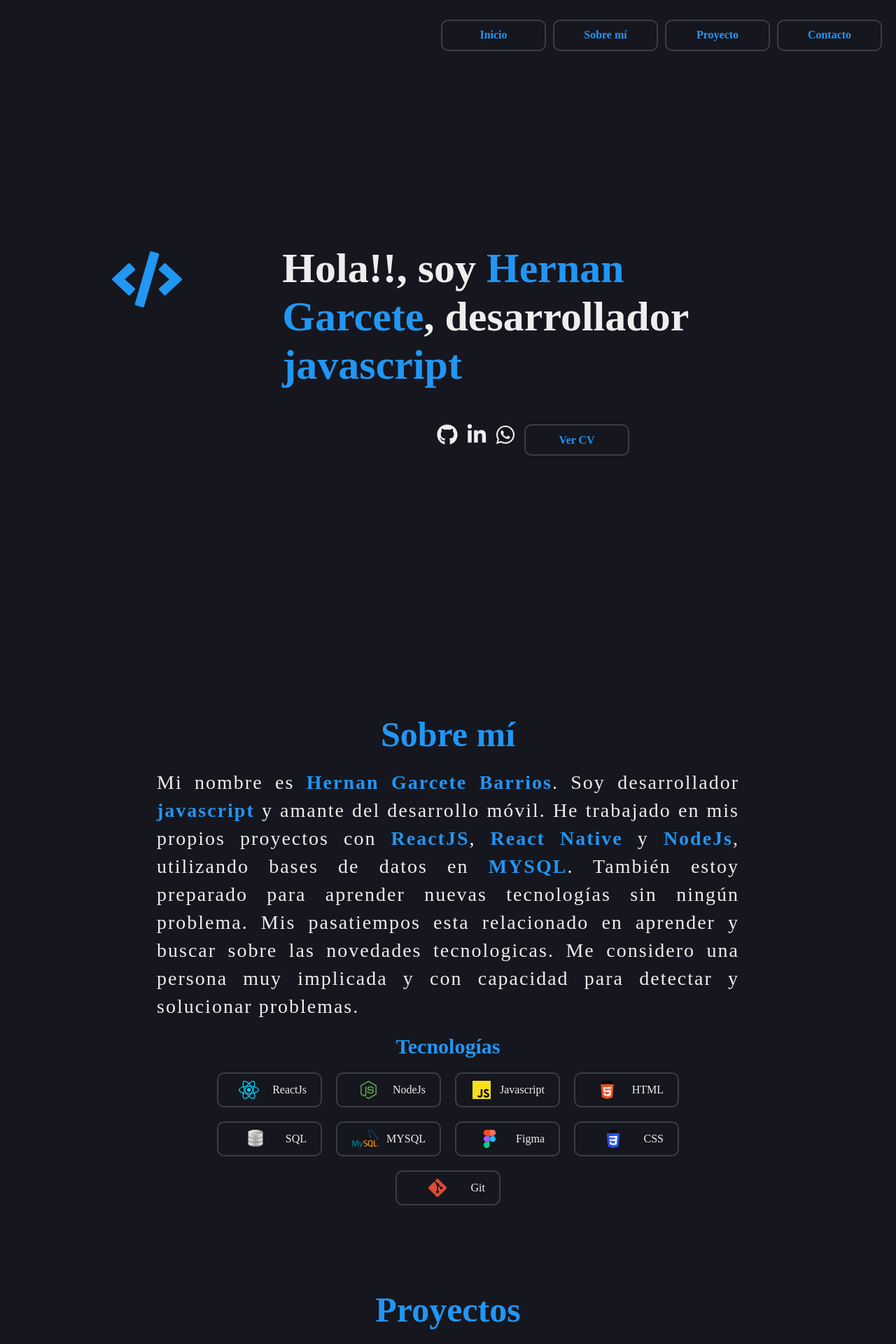
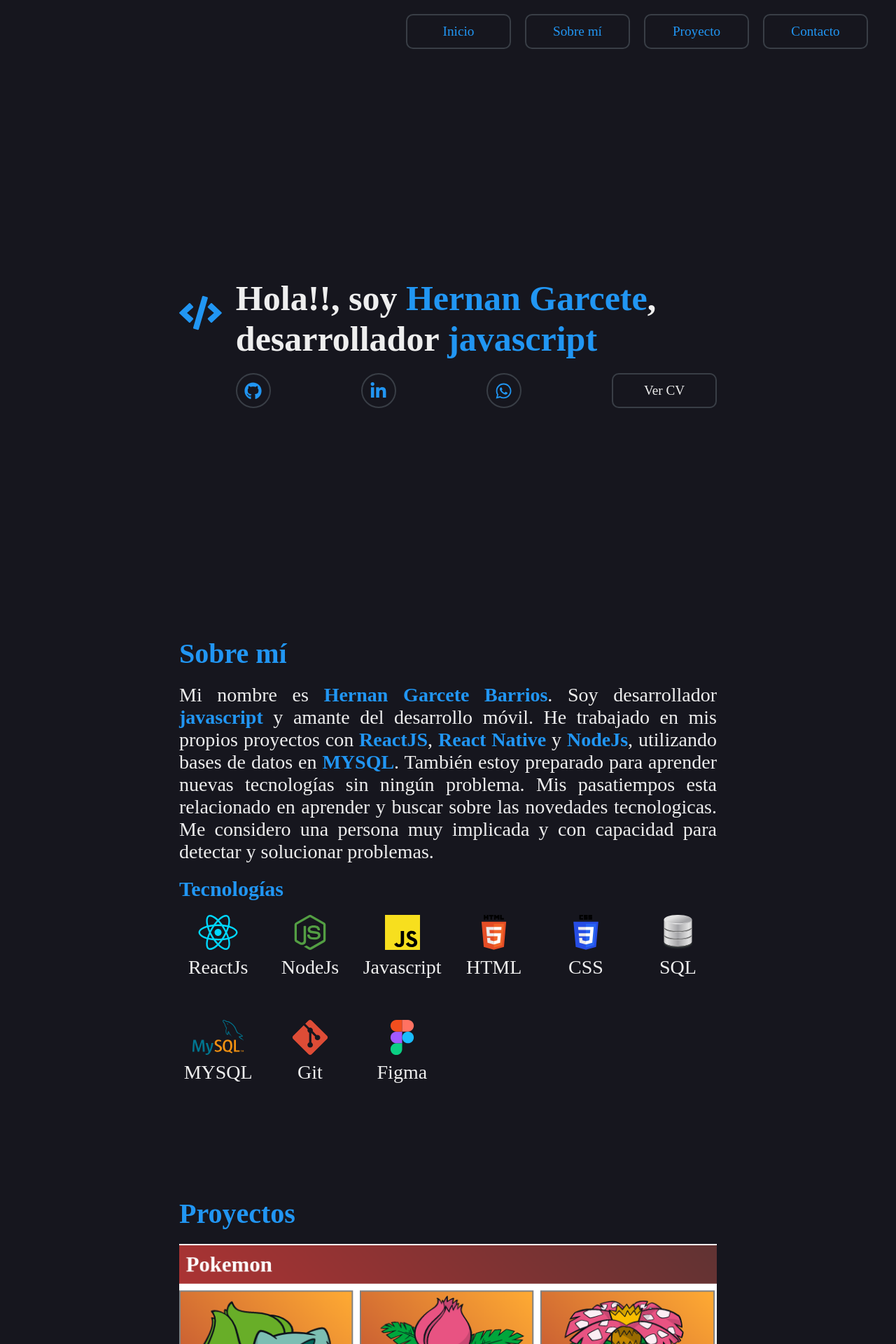
Before and after one commit to Nanrehernan/hernangarcete, a React (Vite) app: page / in a window 1280 px wide. Shown: the top 1920 px of the page at 70% size. Built offline with nearby package versions, Linux system fonts and the light colour scheme.

Commit message:
Implementacion de layout para dispositivos mobiles

```diff
--- a/src/App.css
+++ b/src/App.css
@@ -1,12 +1,12 @@
 :root{
-    --primary-color: #16161e;
+    --bg-color: #16161e;
     --secondary-color: #2196f3;
     --text-color: #eeeeee;
-    --bg-color: #393e46;
-}
-
-body{
-    background-color: var(--primary-color);
+    --borde: #393e46;
+    --sise: 30px;
+    --espacio: 20px;
+    --btn-sise: 1.2em;
+    --border-radius: 10px;
 }
 
 *{
@@ -15,201 +15,241 @@ body{
     box-sizing: border-box;
 }
 
-header{
+body{
+    background-color: var(--bg-color);
+}
+
+h1, h2, h3, h4, h5, span, label, p, a{
+    color: var(--text-color);
+}
+
+h1 span, h2, h3, h4{
+    color: var(--secondary-color);
+}
+
+h1{
+    font-size: 50px;
+}
+
+h2{
+    font-size: 40px;
+}
+
+h3{
+    font-size: 30px;
+}
+
+h4{
+    font-size: 28px;
+}
+
+h2, h3, h4{
+    padding: var(--espacio) 0;
+}
+
+p{
+    font-size: 28px;
+    text-align: justify;
+}
+
+p span{
+    color: var(--secondary-color);
+    font-weight: bold;
+}
+
+img{
+    width: 100%;
+    max-width: 100%;
+    height: 100%;
+    max-width: 100%;
+}
+
+section{
+    width: 95%;
+    min-height: 25vh;
+    margin: 0 auto;
+}
+
+.header{
     position: sticky;
     top: 0;
-    height: 100px;
     display: flex;
-    justify-content: flex-end;
+    flex-direction: column;
+}
+
+.nav{
+    background-color: var(--bg-color);
+    display: flex;
+    flex-direction: column;
+    gap: var(--espacio);
+    height: 0;
+    width: 0;
+    overflow: hidden;
+    margin: var(--espacio)
+}
+
+.mostrar-nav{
+    height: auto;
+    width: auto;
+}
+
+.btn{
+    height: 50px;
+    display: flex;
+    justify-content: center;
+    align-items: center;
+    border: 2px solid var(--borde);
+    text-decoration: none;
+    font-size: var(--btn-sise);
+    border-radius: var(--border-radius);
+    transition: border 0.3s linear;
+}
+
+.btn-nav{
+    color: var(--secondary-color);
+}
+
+.btn:hover{
+    border: 2px solid var(--secondary-color);
+}
+
+.btn-menu{
+    background-color: var(--bg-color);
+    margin-top: var(--espacio);
+    margin-right: var(--espacio);
+    width: 50px;
+    height: 50px;
+}
+
+.inicio{
+    display: flex;
+    justify-content: center;
+    align-items: center;
+    overflow: hidden;
+}
+
+.logo{
+    display: none;
+}
+
+.box-inicio{
+    display: flex;
+    gap: var(--espacio)
+}
+
+.social-box{
+    display: flex;
+    justify-content: center;
+    margin-top: var(--espacio);
+}
+
+.social{
+    width: 100%;
+    display: flex;
+    justify-content: space-between;
     align-items: center;
 }
 
-header nav{
-    display: flex;
-    gap: 10px;
-    margin-right: 20px;
-}
-
-nav a, .cv{
-    width: 150px;
-    height: 45px;
-    background-color: var(--primary-color);
-    color: var(--secondary-color);
-    text-decoration: none;
-    font-weight: bold;
+.btn-social{
+    border: 2px solid var(--borde);
+    width: 50px;
+    height: 50px;
+    border-radius: 50%;
     display: flex;
     justify-content: center;
     align-items: center;
-    border-radius: 10px;
-    border: 2px solid var(--bg-color);
-    transition: border 0.5s;
+    transition: border 0.3s linear;
 }
 
-nav a:hover, .cv:hover{
+.btn-social:hover{
     border: 2px solid var(--secondary-color);
 }
 
-h1{
-    color: var(--text-color);
-    font-size: 60px;
-}
-
-h1 span{
+.icon-social, .icon-menu{
     color: var(--secondary-color);
 }
 
-section{
-    min-height: 100vh;
+.icon-social{
+    font-size: 25px;
 }
 
-.inicio{
-    height: calc(100vh - 100px);
+.icon-menu{
+    font-size: 40px;
+}
+
+.box-tecnologia{
+    display: grid;
+    grid-template-columns: repeat(auto-fill, minmax(100px, 1fr));
+    gap: 50px var(--espacio)
+}
+
+.card{
+    height: 100px;
+    display: grid;
+    grid-template-columns: 1fr;
+    grid-template-rows: 1fr 50px;
+}
+
+.img-tecnologia{
+    overflow: hidden;
+}
+
+.titulo-tecnologia{
     display: flex;
     justify-content: center;
     align-items: center;
 }
 
-.box{
-    width: 75%;
-    display: grid;
-    grid-template-columns: 1fr 5fr;
-    gap: 100px;
+.info{
+    margin-bottom: var(--espacio);
 }
 
-.social-box{
+@media screen and (min-width: 750px){
+    section{
+        width: 60%;
+        min-height: 100vh;
+    }
+
+    .btn.btn-menu{
+        display: none;
+    }
+
+    .header{
+        padding-right: var(--espacio);
+        flex-direction: row;
+        justify-content: flex-end;
+    }
+
+    .nav{
+        display: flex;
+        flex-direction: row;
+        justify-content: flex-end;
+        align-items: center;
+        gap: var(--espacio);
+        margin: 0;
+        margin-top: var(--espacio);
+        margin-right: var(--espacio);
+        height: auto;
+        width: auto;
+        transition: all 0.2s;
+    }
+
+    .btn{
+        height: 50px;
+        width: 150px;
         display: flex;
         justify-content: center;
         align-items: center;
-    margin-top: 50px;
+        border: 2px solid var(--borde);
+        text-decoration: none;
+        font-size: var(--btn-sise);
+        border-radius: var(--border-radius);
+        transition: border 0.3s linear;
     }
 
-.social{
-    width: 40%;
-    display: flex;
-    justify-content: space-around;
+    .logo{
+        display: block;
+        font-size: 100px;
+        color: var(--secondary-color);
     }
-
-h2{
-    color: var(--secondary-color);
-    font-size: 50px;
-    text-align: center;
-    padding-top: 120px;
 }
-
-.texto-box{
-    display: flex;
-    justify-content: center;
-    margin-top: 20px;
-}
-
-section p{
-    width: 65%;
-    color: var(--text-color);
-    font-size: 28px;
-    text-align: justify;
-    letter-spacing: 2px;
-    line-height: 40px;
-}
-
-section p span{
-    color: var(--secondary-color);
-    font-weight: bold;
-}
-
-img{
-    height: 100%;
-    max-height: 100%;
-    width: 100%;
-    max-width: 100%;
-}
-
-.habilidades{
-    padding: 0 20%;
-    display: flex;
-    flex-wrap: wrap;
-    gap: 20px;
-    justify-content: center;
-}
-
-.habilidades figure{
-    width: 150px;
-    display: flex;
-    align-items: center;
-    gap: 10px;
-    height: 50px;
-    border: 2px solid var(--bg-color);
-    border-radius: 10px;
-    padding: 10px 20px;
-}
-
-.habilidades figure label{
-    color: var(--text-color);
-}
-
-h3{
-    color: var(--secondary-color);
-    font-size: 30px;
-    text-align: center;
-    margin-top: 20px;
-    margin-bottom: 20px;
-}
-
-.carrusel{
-    width: 80%;
-    margin: 0 auto;
-    display: flex;
-    gap: 20px;
-    margin-top: 20px;
-}
-
-.contenedor-info-carrusel{
-    width: 400px;
-    height: 450px;
-    border: 2px solid var(--bg-color);
-    border-radius: 10px;
-    display: grid;
-    grid-template-rows: 1fr 150px;
-    overflow: hidden;
-}
-
-.contenedor-imagen{
-    margin: 10px;
-    overflow: hidden;
-    border-radius: 10px;
-}
-
-.info{
-    background-color: var(--primary-color);
-    display: flex;
-    flex-direction: column;
-    gap: 10px;
-    padding: 10px;
-}
-
-.info h4{
-    color: var(--secondary-color);
-    font-size: 20px;
-}
-
-.info label{
-    color: var(--text-color);
-    font-size: 18px;
-}
-
-.info a{
-    height: 45px;
-    background-color: var(--primary-color);
-    color: var(--secondary-color);
-    text-decoration: none;
-    font-weight: bold;
-    display: flex;
-    justify-content: center;
-    align-items: center;
-    border-radius: 10px;
-    border: 2px solid var(--bg-color);
-    transition: border 0.5s;
-}
-
-.info a:hover{
-    border: 2px solid var(--secondary-color);
-}
--- a/src/App.jsx
+++ b/src/App.jsx
@@ -1,6 +1,7 @@
-import { Fragment } from "react";
+import { Fragment, useState } from "react";
 import "./App.css";
 import { FaCode, FaGithub, FaLinkedinIn, FaWhatsapp } from "react-icons/fa";
+import { IoIosMenu } from "react-icons/io";
 import reactjs from "./assets/react.svg";
 import nodejs from "./assets/node.svg";
 import html from "./assets/html.svg";
@@ -15,25 +16,34 @@ import pokemon from "./assets/pokemon.png";
 import orgChart from "./assets/org-chart.png";
 import cv from "./assets/hernangarcete.pdf";
 
-const initialConfig = {
-   socialSize: 30,
-   color: "#eeeeee",
-};
+function App() {
+   const [menu, setMenu] = useState(false)
 
-function App() {
+   const handleMenuClick = ()=> setMenu(false)
    return (
       <Fragment>
-         <header>
-            <nav>
-               <a href="#">Inicio</a>
-               <a href="#sobremi">Sobre mí</a>
-               <a href="#proyectos">Proyecto</a>
-               <a href="#contacto">Contacto</a>
+         <header className="header">
+            <button className="btn btn-menu" onClick={()=> setMenu(!menu)}>
+               <IoIosMenu className="icon-menu" />
+            </button>
+            <nav className={menu ? "nav mostrar-nav" : "nav"}>
+               <a className="btn btn-nav" href="#inicio" onClick={handleMenuClick}>
+                  Inicio
+               </a>
+               <a className="btn btn-nav" href="#sobremi" onClick={handleMenuClick}>
+                  Sobre mí
+               </a>
+               <a className="btn btn-nav" href="#proyectos" onClick={handleMenuClick}>
+                  Proyecto
+               </a>
+               <a className="btn btn-nav" href="#contacto" onClick={handleMenuClick}>
+                  Contacto
+               </a>
             </nav>
          </header>
-         <section className="inicio">
-            <div className="box">
-               <FaCode color="#2196f3" fontSize={100} />
+         <section className="inicio" id="inicio">
+            <div className="box-inicio">
+               <FaCode className="logo" />
                <div className="box-info">
                   <h1>
                      Hola!!, soy <span>Hernan Garcete</span>, desarrollador{" "}
@@ -45,34 +55,28 @@ function App() {
                            href="https://github.com/Nanrehernan"
                            target="_blank"
                            rel="noopener"
+                           className="btn-social"
                         >
-                           <FaGithub
-                              fontSize={initialConfig.socialSize}
-                              color={initialConfig.color}
-                           />
+                           <FaGithub className="icon-social" />
                         </a>
                         <a
                            href="https://www.linkedin.com/in/hernan-garcete-371109164/"
                            target="_blank"
                            rel="noopener"
+                           className="btn-social"
                         >
-                           <FaLinkedinIn
-                              fontSize={initialConfig.socialSize}
-                              color={initialConfig.color}
-                           />
+                           <FaLinkedinIn className="icon-social" />
                         </a>
                         <a
                            href="https://wa.me/595991305595"
                            target="_blank"
                            rel="noopener"
+                           className="btn-social"
                         >
-                           <FaWhatsapp
-                              fontSize={initialConfig.socialSize}
-                              color={initialConfig.color}
-                           />
+                           <FaWhatsapp className="icon-social" />
                         </a>
 
-                        <a className="cv" href={cv} target="_blank">
+                        <a className="btn" href={cv} target="_blank">
                            Ver CV
                         </a>
                      </div>
@@ -83,66 +87,100 @@ function App() {
 
          <section id="sobremi">
             <h2>Sobre mí</h2>
-            <div className="texto-box">
             <p>
                Mi nombre es <span>Hernan Garcete Barrios</span>. Soy
                desarrollador <span>javascript</span> y amante del desarrollo
                móvil. He trabajado en mis propios proyectos con{" "}
                <span>ReactJS</span>, <span>React Native</span> y{" "}
                <span>NodeJs</span>, utilizando bases de datos en{" "}
-                  <span>MYSQL</span>. También estoy preparado para aprender
-                  nuevas tecnologías sin ningún problema. Mis pasatiempos esta
-                  relacionado en aprender y buscar sobre las novedades
-                  tecnologicas. Me considero una persona muy implicada y con
-                  capacidad para detectar y solucionar problemas.
+               <span>MYSQL</span>. También estoy preparado para aprender nuevas
+               tecnologías sin ningún problema. Mis pasatiempos esta relacionado
+               en aprender y buscar sobre las novedades tecnologicas. Me
+               considero una persona muy implicada y con capacidad para detectar
+               y solucionar problemas.
             </p>
+            <h3>Tecnologías</h3>
+            <div className="box-tecnologia">
+               <div className="card">
+                  <div className="img-tecnologia">
+                     <img src={reactjs} alt="reactjs" />
                   </div>
-            <h3>Tecnologías</h3>
-            <div className="habilidades">
-               <figure>
-                  <img src={reactjs} />
-                  <label>ReactJs</label>
-               </figure>
+                  <div className="titulo-tecnologia">
+                     <p>ReactJs</p>
+                  </div>
+               </div>
 
-               <figure>
-                  <img src={nodejs} />
-                  <label>NodeJs</label>
-               </figure>
+               <div className="card">
+                  <div className="img-tecnologia">
+                     <img src={nodejs} alt="nodejs" />
+                  </div>
+                  <div className="titulo-tecnologia">
+                     <p>NodeJs</p>
+                  </div>
+               </div>
 
-               <figure>
-                  <img src={javascript} />
-                  <label>Javascript</label>
-               </figure>
+               <div className="card">
+                  <div className="img-tecnologia">
+                     <img src={javascript} alt="javascript" />
+                  </div>
+                  <div className="titulo-tecnologia">
+                     <p>Javascript</p>
+                  </div>
+               </div>
 
-               <figure>
-                  <img src={html} />
-                  <label>HTML</label>
-               </figure>
+               <div className="card">
+                  <div className="img-tecnologia">
+                     <img src={html} alt="html" />
+                  </div>
+                  <div className="titulo-tecnologia">
+                     <p>HTML</p>
+                  </div>
+               </div>
 
-               <figure>
-                  <img src={sql} />
-                  <label>SQL</label>
-               </figure>
+               <div className="card">
+                  <div className="img-tecnologia">
+                     <img src={css} alt="css" />
+                  </div>
+                  <div className="titulo-tecnologia">
+                     <p>CSS</p>
+                  </div>
+               </div>
 
-               <figure>
-                  <img src={mysql} />
-                  <label>MYSQL</label>
-               </figure>
+               <div className="card">
+                  <div className="img-tecnologia">
+                     <img src={sql} alt="sql" />
+                  </div>
+                  <div className="titulo-tecnologia">
+                     <p>SQL</p>
+                  </div>
+               </div>
 
-               <figure>
-                  <img src={figma} />
-                  <label>Figma</label>
-               </figure>
+               <div className="card">
+                  <div className="img-tecnologia">
+                     <img src={mysql} alt="mysql" />
+                  </div>
+                  <div className="titulo-tecnologia">
+                     <p>MYSQL</p>
+                  </div>
+               </div>
 
-               <figure>
-                  <img src={css} />
-                  <label>CSS</label>
-               </figure>
+               <div className="card">
+                  <div className="img-tecnologia">
+                     <img src={git} alt="git" />
+                  </div>
+                  <div className="titulo-tecnologia">
+                     <p>Git</p>
+                  </div>
+               </div>
 
-               <figure>
-                  <img src={git} />
-                  <label>Git</label>
-               </figure>
+               <div className="card">
+                  <div className="img-tecnologia">
+                     <img src={figma} alt="figma" />
+                  </div>
+                  <div className="titulo-tecnologia">
+                     <p>Figma</p>
+                  </div>
+               </div>
             </div>
          </section>
 
@@ -160,8 +198,9 @@ function App() {
                      <a
                         href="https://nanrehernan.github.io/pokemon-react/"
                         target="_blank"
+                        className="btn"
                      >
-                        Ver
+                        Ver Demo
                      </a>
                   </div>
                </div>
@@ -177,8 +216,9 @@ function App() {
                      <a
                         href="https://nanrehernan.github.io/lista-de-tareas-javascript/"
                         target="_blank"
+                        className="btn"
                      >
-                        Ver
+                        Ver Demo
                      </a>
                   </div>
                </div>
@@ -194,6 +234,7 @@ function App() {
                      <a
                         href="https://github.com/Nanrehernan/react-org-chart"
                         target="_blank"
+                        className="btn"
                      >
                         Ver Git Hub
                      </a>
@@ -211,29 +252,28 @@ function App() {
                      href="https://github.com/Nanrehernan"
                      target="_blank"
                      rel="noopener"
+                     className="btn-social"
                   >
-                     <FaGithub
-                        fontSize={initialConfig.socialSize}
-                        color={initialConfig.color}
-                     />
+                     <FaGithub className="icon-social" />
                   </a>
                   <a
                      href="https://www.linkedin.com/in/hernan-garcete-371109164/"
                      target="_blank"
+                     rel="noopener"
+                     className="btn-social"
                   >
-                     <FaLinkedinIn
-                        fontSize={initialConfig.socialSize}
-                        color={initialConfig.color}
-                     />
+                     <FaLinkedinIn className="icon-social" />
                   </a>
-                  <a href="https://wa.me/595991305595" target="_blank">
-                     <FaWhatsapp
-                        fontSize={initialConfig.socialSize}
-                        color={initialConfig.color}
-                     />
+                  <a
+                     href="https://wa.me/595991305595"
+                     target="_blank"
+                     rel="noopener"
+                     className="btn-social"
+                  >
+                     <FaWhatsapp className="icon-social" />
                   </a>
 
-                  <a className="cv" href={cv} target="_blank">
+                  <a className="btn" href={cv} target="_blank">
                      Ver CV
                   </a>
                </div>
```
Lines whose indentation alone changed are shown as unchanged.
